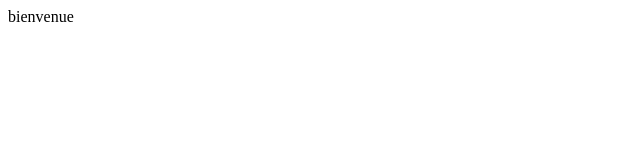
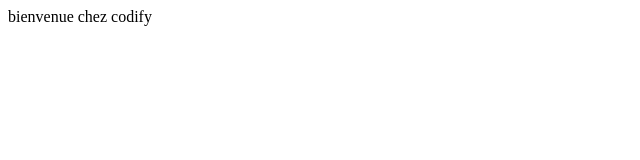
Before and after one commit to Sindahera/codify, a plain HTML site: page index.html in a window 1280 px wide. Shown: the full height of the page, 0-640 px from the left. Drawn offline with Linux system fonts and the light colour scheme.

Commit message:
commit 1

```diff
--- a/index.html
+++ b/index.html
@@ -7,6 +7,6 @@
     <title>Document</title>
 </head>
 <body>
-    bienvenue
+    bienvenue chez codify
 </body>
 </html>
```
